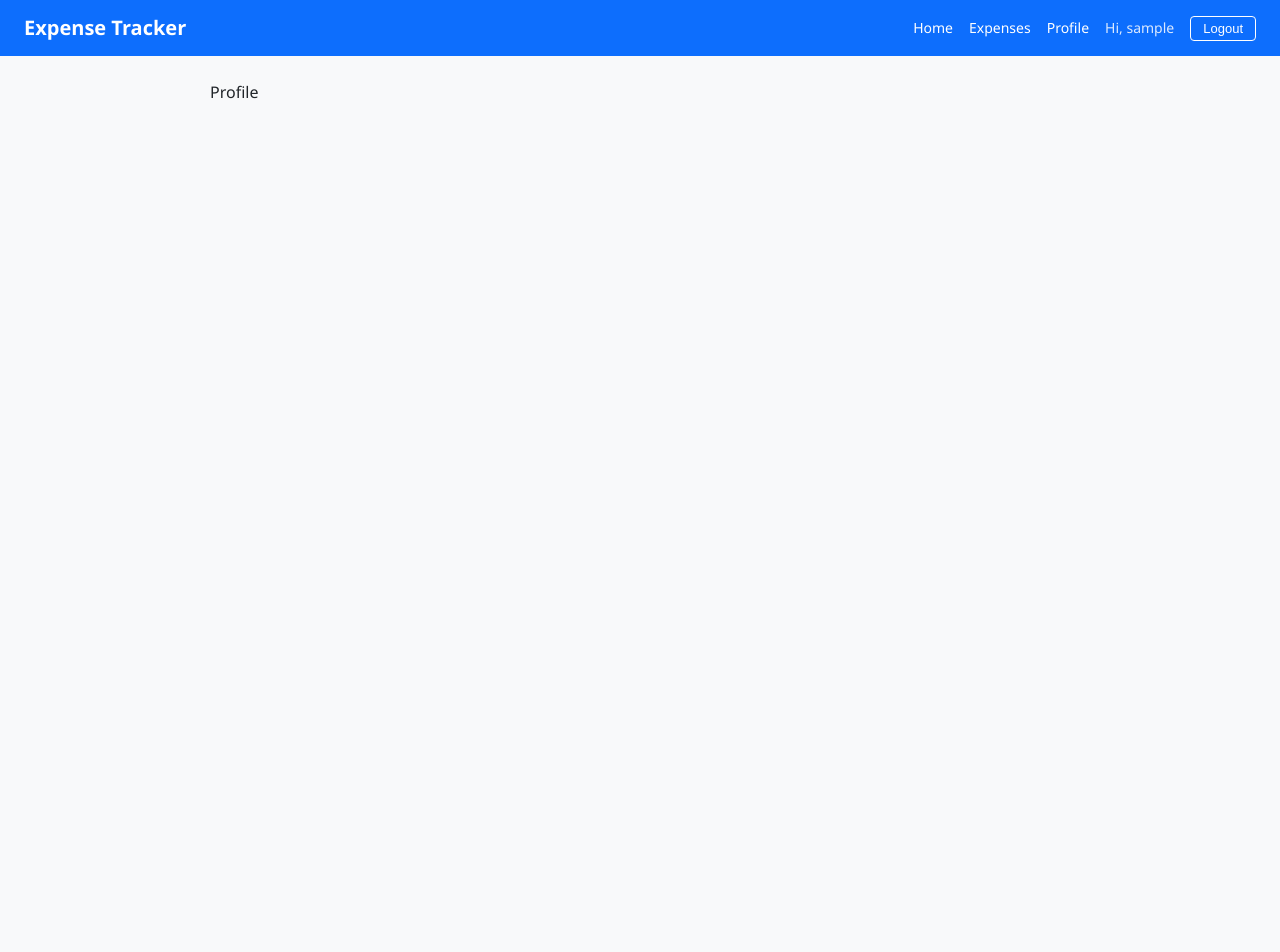
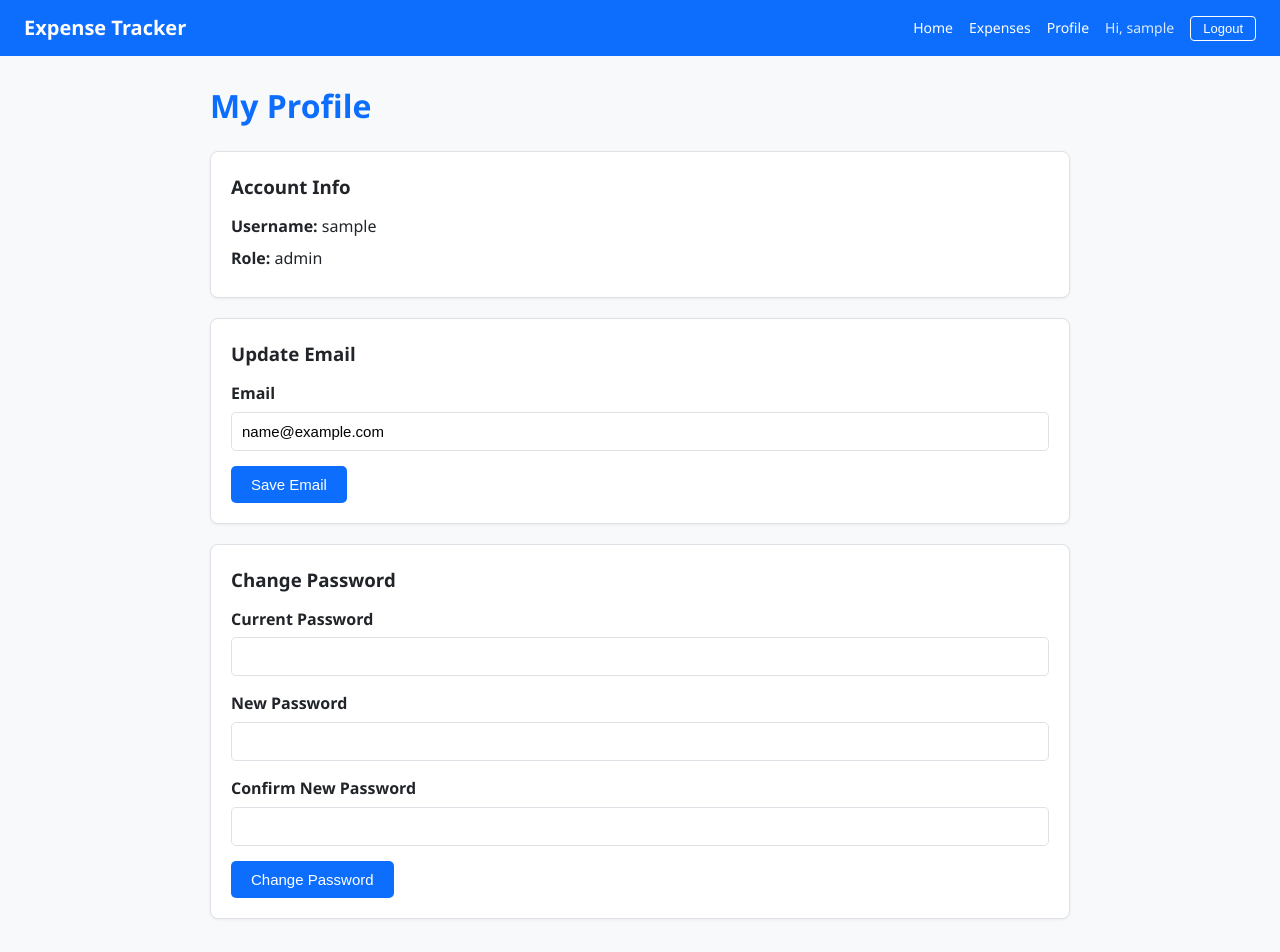
Before and after one commit to ArthurAlwaysWin/Assignment2, a React app in the folder frontend/: page /profile in a window 1280 px wide. Shown: the top 952 px of the page. Before the commit the page ends 800 px from the top, so only its background shows below. Built offline with nearby package versions, Linux system fonts and the light colour scheme; sample sign-in values are in the browser's storage; the HTML template or start-up script is replaced by a standard one.

Commit message:
feat: add HomePage and ProfilePage with styles

```diff
--- a/frontend/src/pages/HomePage.jsx
+++ b/frontend/src/pages/HomePage.jsx
@@ -1,3 +1,85 @@
+import { useState, useEffect } from 'react';
+import { Link } from 'react-router-dom';
+import { useAuth } from '../context/AuthContext';
+import api from '../api/request';
+
 export default function HomePage() {
-  return <div>Home</div>;
+  const { user } = useAuth();
+  const [expenses, setExpenses] = useState([]);
+  const [loading, setLoading] = useState(true);
+
+  useEffect(() => {
+    api.get('/expenses')
+      .then((res) => setExpenses(res.data))
+      .catch(() => setExpenses([]))
+      .finally(() => setLoading(false));
+  }, []);
+
+  // calculate current month total
+  const currentMonth = new Date().toISOString().slice(0, 7);
+  const monthlyExpenses = expenses.filter(
+    (e) => e.expenseDate && e.expenseDate.startsWith(currentMonth)
+  );
+  const monthlyTotal = monthlyExpenses.reduce(
+    (sum, e) => sum + Number(e.amount),
+    0
+  );
+
+  // calculate category breakdown for current month
+  const categoryTotals = monthlyExpenses.reduce((acc, e) => {
+    acc[e.category] = (acc[e.category] || 0) + Number(e.amount);
+    return acc;
+  }, {});
+
+  return (
+    <div className="home-page">
+      <h1>Welcome, {user?.username}!</h1>
+
+      <div className="overview-cards">
+        <div className="card">
+          <h3>This Month</h3>
+          {loading ? (
+            <p className="text-muted">Loading...</p>
+          ) : (
+            <>
+              <p className="overview-amount">${monthlyTotal.toFixed(2)}</p>
+              <p className="text-muted">{monthlyExpenses.length} expense(s)</p>
+            </>
+          )}
+        </div>
+
+        <div className="card">
+          <h3>Total Records</h3>
+          {loading ? (
+            <p className="text-muted">Loading...</p>
+          ) : (
+            <>
+              <p className="overview-amount">{expenses.length}</p>
+              <p className="text-muted">all time expenses</p>
+            </>
+          )}
+        </div>
+      </div>
+
+      {!loading && Object.keys(categoryTotals).length > 0 && (
+        <div className="card">
+          <h3>This Month by Category</h3>
+          <div className="category-list">
+            {Object.entries(categoryTotals).map(([category, amount]) => (
+              <div key={category} className="category-row">
+                <span>{category}</span>
+                <span>${amount.toFixed(2)}</span>
+              </div>
+            ))}
+          </div>
+        </div>
+      )}
+
+      <div className="home-actions">
+        <Link to="/expenses">
+          <button>Go to Expenses</button>
+        </Link>
+      </div>
+    </div>
+  );
 }
--- a/frontend/src/pages/ProfilePage.jsx
+++ b/frontend/src/pages/ProfilePage.jsx
@@ -1,3 +1,128 @@
+import { useState } from 'react';
+import { useAuth } from '../context/AuthContext';
+import api from '../api/request';
+
 export default function ProfilePage() {
-  return <div>Profile</div>;
+  const { user, login, token } = useAuth();
+  const [email, setEmail] = useState(user?.email || '');
+  const [oldPassword, setOldPassword] = useState('');
+  const [newPassword, setNewPassword] = useState('');
+  const [confirmPassword, setConfirmPassword] = useState('');
+  const [message, setMessage] = useState('');
+  const [error, setError] = useState('');
+
+  const showMessage = (msg) => {
+    setMessage(msg);
+    setError('');
+  };
+
+  const showError = (msg) => {
+    setError(msg);
+    setMessage('');
+  };
+
+  const handleUpdateEmail = async (e) => {
+    e.preventDefault();
+    if (!email.trim()) {
+      showError('Email cannot be empty.');
+      return;
+    }
+    try {
+      const res = await api.put('/auth/profile', { email });
+      login(token, { ...user, email: res.data.email });
+      showMessage('Email updated successfully.');
+    } catch (err) {
+      showError(err.response?.data || 'Failed to update email.');
+    }
+  };
+
+  const handleChangePassword = async (e) => {
+    e.preventDefault();
+    if (!oldPassword || !newPassword) {
+      showError('Please fill in all password fields.');
+      return;
+    }
+    if (newPassword !== confirmPassword) {
+      showError('New passwords do not match.');
+      return;
+    }
+    if (newPassword.length < 6) {
+      showError('New password must be at least 6 characters.');
+      return;
+    }
+    try {
+      await api.put('/auth/password', { oldPassword, newPassword });
+      setOldPassword('');
+      setNewPassword('');
+      setConfirmPassword('');
+      showMessage('Password changed successfully.');
+    } catch (err) {
+      showError(err.response?.data || 'Failed to change password.');
+    }
+  };
+
+  return (
+    <div className="profile-page">
+      <h1>My Profile</h1>
+
+      <div className="card">
+        <h3>Account Info</h3>
+        <p><strong>Username:</strong> {user?.username}</p>
+        <p><strong>Role:</strong> {user?.role}</p>
+      </div>
+
+      {message && <div className="alert alert-success">{message}</div>}
+      {error && <div className="alert alert-danger">{error}</div>}
+
+      <div className="card">
+        <h3>Update Email</h3>
+        <form onSubmit={handleUpdateEmail}>
+          <div className="form-group">
+            <label>Email</label>
+            <input
+              type="email"
+              value={email}
+              onChange={(e) => setEmail(e.target.value)}
+              required
+            />
+          </div>
+          <button type="submit">Save Email</button>
+        </form>
+      </div>
+
+      <div className="card">
+        <h3>Change Password</h3>
+        <form onSubmit={handleChangePassword}>
+          <div className="form-group">
+            <label>Current Password</label>
+            <input
+              type="password"
+              value={oldPassword}
+              onChange={(e) => setOldPassword(e.target.value)}
+              required
+            />
+          </div>
+          <div className="form-group">
+            <label>New Password</label>
+            <input
+              type="password"
+              value={newPassword}
+              onChange={(e) => setNewPassword(e.target.value)}
+              required
+            />
+          </div>
+          <div className="form-group">
+            <label>Confirm New Password</label>
+            <input
+              type="password"
+              value={confirmPassword}
+              onChange={(e) => setConfirmPassword(e.target.value)}
+              required
+            />
+          </div>
+          <button type="submit">Change Password</button>
+        </form>
+      </div>
+    </div>
+  );
 }
--- a/frontend/src/styles/index.css
+++ b/frontend/src/styles/index.css
@@ -210,3 +210,80 @@ button:hover {
 .mt-20 { margin-top: 20px; }
 .mb-10 { margin-bottom: 10px; }
 .mb-20 { margin-bottom: 20px; }
+
+/* Home page */
+.home-page h1 {
+  margin-bottom: 20px;
+  color: var(--primary-color);
+}
+
+.overview-cards {
+  display: grid;
+  grid-template-columns: repeat(auto-fit, minmax(200px, 1fr));
+  gap: 16px;
+  margin-bottom: 20px;
+}
+
+.overview-amount {
+  font-size: 28px;
+  font-weight: bold;
+  color: var(--primary-color);
+  margin: 8px 0;
+}
+
+.category-list {
+  margin-top: 10px;
+}
+
+.category-row {
+  display: flex;
+  justify-content: space-between;
+  padding: 6px 0;
+  border-bottom: 1px solid var(--border-color);
+}
+
+.category-row:last-child {
+  border-bottom: none;
+}
+
+.home-actions {
+  margin-top: 24px;
+}
+
+/* Profile page */
+.profile-page h1 {
+  margin-bottom: 20px;
+  color: var(--primary-color);
+}
+
+.profile-page .card {
+  margin-bottom: 20px;
+}
+
+.profile-page .card h3 {
+  margin-bottom: 12px;
+}
+
+.profile-page .card p {
+  margin-bottom: 6px;
+}
+
+/* Alerts */
+.alert {
+  padding: 10px 16px;
+  border-radius: 5px;
+  margin-bottom: 16px;
+  font-size: 14px;
+}
+
+.alert-success {
+  background-color: #d1e7dd;
+  color: #0f5132;
+  border: 1px solid #badbcc;
+}
+
+.alert-danger {
+  background-color: #f8d7da;
+  color: #842029;
+  border: 1px solid #f5c2c7;
+}
```
